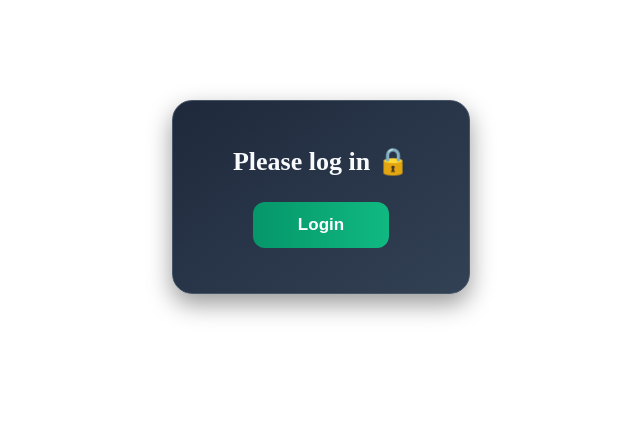
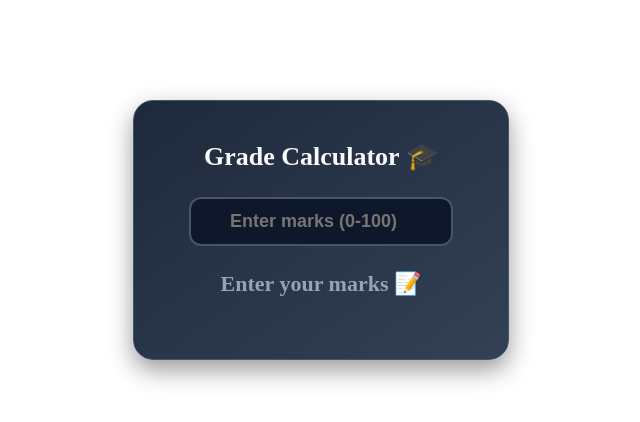
Before and after one commit to parth1566/React_Practice, a React (Vite) app in the folder react-practice/: page / in a window 1280 px wide. Shown: the top 422 px of the page, without its empty margins (319-959 px from the left). Built offline with nearby package versions, Linux system fonts and the light colour scheme.

Commit message:
ReactPracticeQues

```diff
--- a/react-practice/src/App.jsx
+++ b/react-practice/src/App.jsx
@@ -1,12 +1,12 @@
 import { useState } from "react";
-import AuthButton from "./Day3/AuthButton";
+import GradeCard from "./Day3/GradeCard";
 
 
 function App() {
 
   return(
     <div>
-        <AuthButton/>
+        <GradeCard/>
     </div>
   )
 
--- /dev/null
+++ b/react-practice/src/Day3/Grade.css
@@ -0,0 +1,60 @@
+.grade-container {
+  background: linear-gradient(145deg, #1e293b, #334155);
+  border-radius: 20px;
+  padding: 40px 55px;
+  text-align: center;
+  box-shadow: 0 10px 25px rgba(0, 0, 0, 0.4);
+  border: 1px solid #475569;
+  width: fit-content;
+  margin: 100px auto;
+  animation: slideUp 0.5s ease;
+}
+
+@keyframes slideUp {
+  from { opacity: 0; transform: translateY(30px); }
+  to { opacity: 1; transform: translateY(0); }
+}
+
+.grade-title {
+  color: #f8fafc;
+  font-size: 26px;
+  margin: 0 0 25px 0;
+}
+
+.grade-input {
+  font-size: 18px;
+  padding: 12px 20px;
+  width: 220px;
+  border: 2px solid #475569;
+  border-radius: 12px;
+  background-color: #0f172a;
+  color: #38bdf8;
+  font-weight: bold;
+  text-align: center;
+  outline: none;
+  transition: all 0.3s ease;
+}
+
+.grade-input:focus {
+  border-color: #a855f7;
+  box-shadow: 0 0 15px rgba(168, 85, 247, 0.4);
+}
+
+.grade-result {
+  font-size: 22px;
+  font-weight: bold;
+  margin-top: 25px;
+  animation: popIn 0.35s ease;
+}
+
+@keyframes popIn {
+  from { opacity: 0; transform: scale(0.7); }
+  to { opacity: 1; transform: scale(1); }
+}
+
+/* Grade colors */
+.grade-a { color: #10b981; }
+.grade-b { color: #38bdf8; }
+.grade-c { color: #f59e0b; }
+.grade-f { color: #ef4444; }
+.grade-empty { color: #94a3b8; }
--- /dev/null
+++ b/react-practice/src/Day3/GradeCard.jsx
@@ -0,0 +1,29 @@
+import React, { useState } from 'react'
+import './Grade.css'
+
+const GradeCard = () => {
+  const [marks, setMarks] = useState("");
+
+  let grade;
+  if (marks === "") grade = <p className="grade-result grade-empty">Enter your marks 📝</p>;
+  else if (marks >= 90) grade = <p className="grade-result grade-a">A Grade — Outstanding! 🏆</p>;
+  else if (marks >= 75) grade = <p className="grade-result grade-b">B Grade — Great job! 👍</p>;
+  else if (marks >= 50) grade = <p className="grade-result grade-c">C Grade — Keep pushing! 💪</p>;
+  else grade = <p className="grade-result grade-f">Failed — Try again! 📚</p>;
+
+  return (
+    <div className="grade-container">
+      <h2 className="grade-title">Grade Calculator 🎓</h2>
+      <input
+        className="grade-input"
+        type="number"
+        placeholder="Enter marks (0-100)"
+        value={marks}
+        onChange={(e) => setMarks(e.target.value)}
+      />
+      {grade}
+    </div>
+  )
+}
+
+export default GradeCard
```
